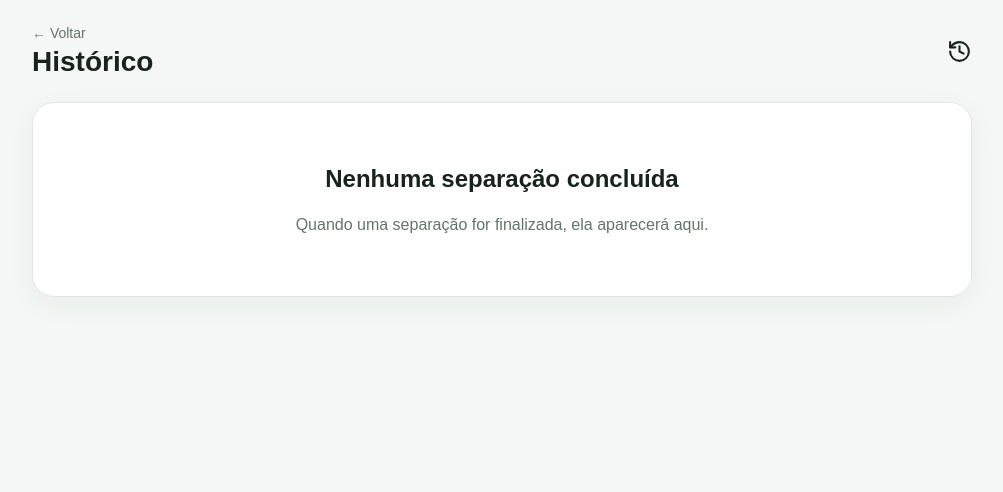
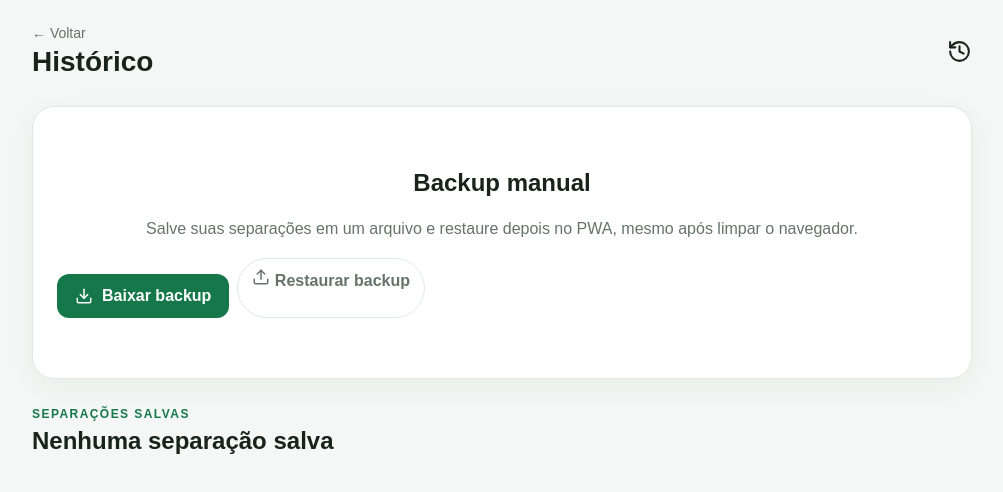
Before and after one commit to andermuchael-glitch/listapedidos, a Next.js app: page /listapedidos/historico in a window 1280 px wide. Shown: the top 492 px of the page, without its empty margins (138-1141 px from the left). Built offline with nearby package versions, Linux system fonts and the light colour scheme.

Commit message:
feat: add separation history and manual backup restore

```diff
--- a/app/historico/page.tsx
+++ b/app/historico/page.tsx
@@ -1,7 +1,62 @@
+"use client";
+
 import Link from "next/link";
-import { History } from "lucide-react";
+import { useEffect, useState } from "react";
+import { History, Download, Upload, Trash2 } from "lucide-react";
+
+type Item = { id: string; codigo: string; descricao: string; quantidade: number; separado: number };
+type Separation = { id: string; fileName: string; items: Item[]; createdAt: string; status?: string; finishedAt?: string; archivedAt?: string };
 
 export default function HistoricoPage() {
+  const [history, setHistory] = useState<Separation[]>([]);
+  const [message, setMessage] = useState("");
+
+  useEffect(() => {
+    setHistory(JSON.parse(localStorage.getItem("listapedidos:historico") || "[]"));
+  }, []);
+
+  function backup() {
+    const payload = {
+      app: "ListaPedidos",
+      version: 1,
+      exportedAt: new Date().toISOString(),
+      current: JSON.parse(localStorage.getItem("listapedidos:separacao-atual") || "null"),
+      history: JSON.parse(localStorage.getItem("listapedidos:historico") || "[]")
+    };
+    const blob = new Blob([JSON.stringify(payload, null, 2)], { type: "application/json" });
+    const url = URL.createObjectURL(blob);
+    const a = document.createElement("a");
+    a.href = url;
+    a.download = `listapedidos-backup-${new Date().toISOString().slice(0,10)}.json`;
+    a.click();
+    URL.revokeObjectURL(url);
+    setMessage("Backup baixado com sucesso.");
+  }
+
+  function restore(file?: File) {
+    if (!file) return;
+    const reader = new FileReader();
+    reader.onload = () => {
+      try {
+        const payload = JSON.parse(String(reader.result));
+        if (payload?.app !== "ListaPedidos" || !Array.isArray(payload.history)) throw new Error();
+        if (payload.current) localStorage.setItem("listapedidos:separacao-atual", JSON.stringify(payload.current));
+        localStorage.setItem("listapedidos:historico", JSON.stringify(payload.history));
+        setHistory(payload.history);
+        setMessage("Backup restaurado. A separação e o histórico foram recuperados.");
+      } catch {
+        setMessage("Backup inválido. Selecione um arquivo .json do ListaPedidos.");
+      }
+    };
+    reader.readAsText(file);
+  }
+
+  function clearHistory() {
+    if (!confirm("Apagar todo o histórico? O backup não será afetado.")) return;
+    localStorage.removeItem("listapedidos:historico");
+    setHistory([]);
+  }
+
   return (
     <main className="app-shell">
       <header className="topbar">
@@ -11,9 +66,38 @@ export default function HistoricoPage() {
         </div>
         <History size={25} />
       </header>
-      <section className="empty-card">
-        <h2>Nenhuma separação concluída</h2>
-        <p className="muted">Quando uma separação for finalizada, ela aparecerá aqui.</p>
+
+      <section className="section">
+        <div className="empty-card">
+          <h2>Backup manual</h2>
+          <p className="muted">Salve suas separações em um arquivo e restaure depois no PWA, mesmo após limpar o navegador.</p>
+          <div className="filter-row">
+            <button className="primary-button" onClick={backup}><Download size={18} /> Baixar backup</button>
+            <label className="filter">
+              <Upload size={18} /> Restaurar backup
+              <input type="file" accept=".json,application/json" onChange={(e) => restore(e.target.files?.[0])} style={{display:"none"}} />
+            </label>
+          </div>
+          {message && <p className="muted">{message}</p>}
+        </div>
+      </section>
+
+      <section className="section">
+        <div className="section-heading"><div><p className="eyebrow">SEPARAÇÕES SALVAS</p><h2>{history.length ? `${history.length} registro(s)` : "Nenhuma separação salva"}</h2></div></div>
+        {history.map((entry) => {
+          const total = entry.items.reduce((s, i) => s + i.quantidade, 0);
+          const separated = entry.items.reduce((s, i) => s + i.separado, 0);
+          return (
+            <article className="item-card" key={entry.id}>
+              <div className="item-main">
+                <div className="check-circle">{entry.status === "concluida" ? "✓" : "•"}</div>
+                <div><strong>{entry.fileName}</strong><p>{separated} / {total} unidades separadas · {entry.status === "concluida" ? "Concluída" : "Em andamento"}</p></div>
+              </div>
+              <span className="badge">{Math.round((separated / Math.max(total,1))*100)}%</span>
+            </article>
+          );
+        })}
+        {history.length > 0 && <button className="filter" onClick={clearHistory}><Trash2 size={17}/> Limpar histórico</button>}
       </section>
     </main>
   );
```
